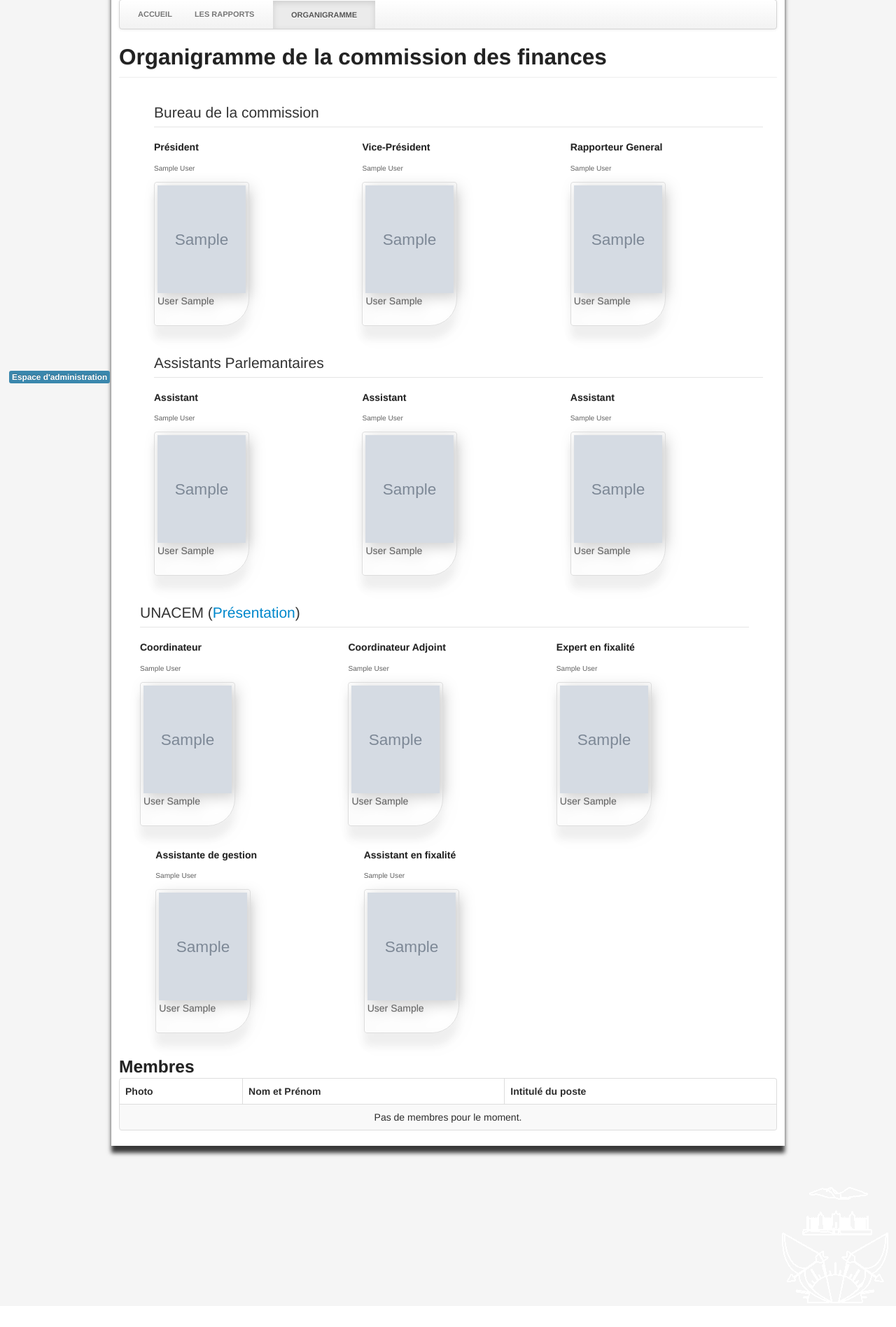
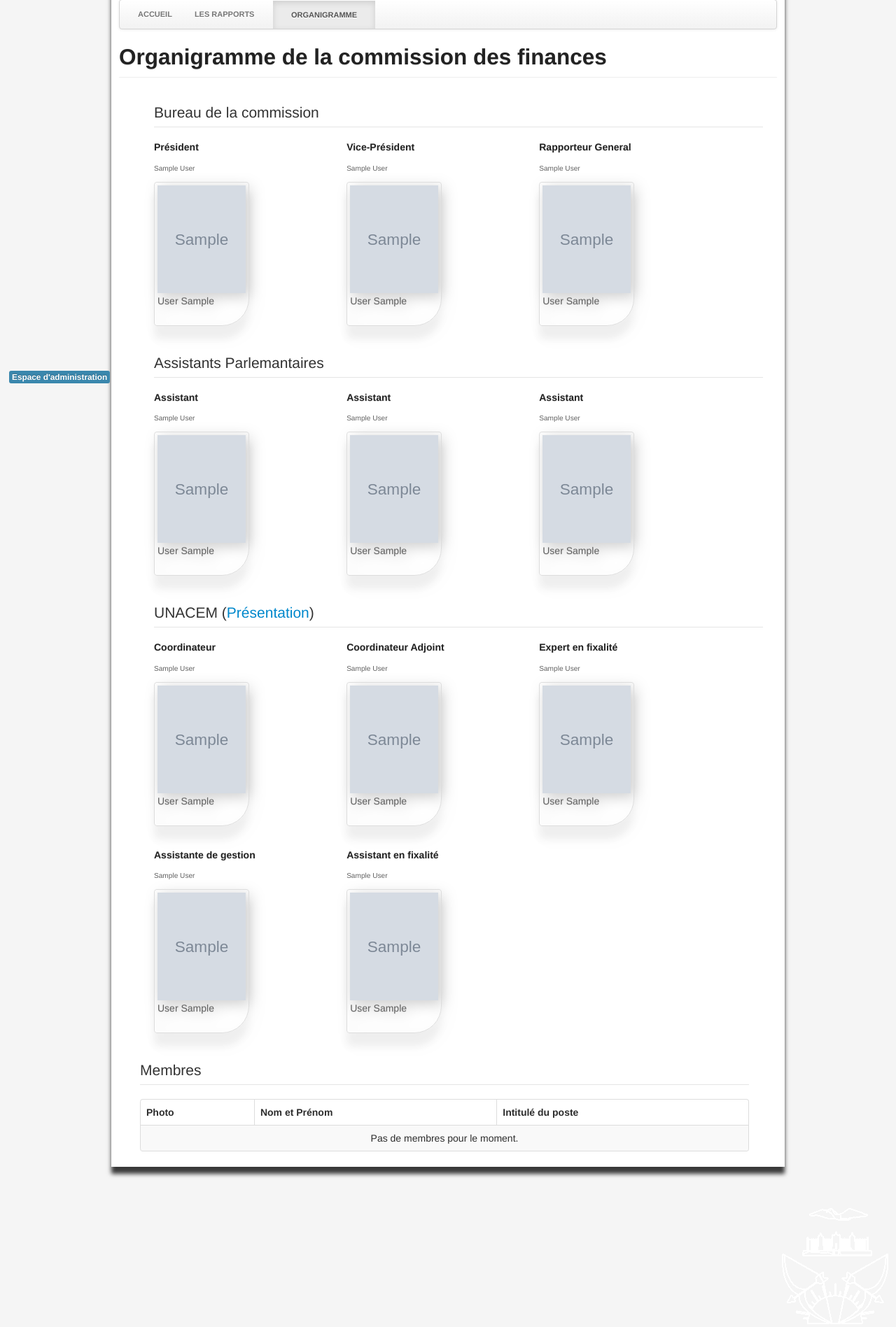
Before and after one commit to yeleman/ancf, a Django app: page /organization_chart in a window 1280 px wide. Shown: the part 237-2134 px from the top of the page at 70% size. Before the commit the page ends 1892 px from the top, so only its background shows below. Run offline with Django 3.2, Linux system fonts and the light colour scheme; data comes from the database, SQL or seed files in the repository; tables that the repository leaves empty hold one stand-in row (values such as "Sample post"); grey boxes marked "Sample" are stand-in pictures; parts of the project's set-up code (start-up, migrations or seed data) failed here and were passed over; some libraries are stand-ins or nearby versions.

Commit message:
Amélioration et correction de l'affichage avec IE

```diff
--- a/anm_site/anm/templates/organization_chart.html
+++ b/anm_site/anm/templates/organization_chart.html
@@ -55,7 +55,6 @@
                                 </div>
                             {% endif %}
                             </div>
-                        </div>
                     </fieldset>
                 </div>
             </div>
@@ -93,11 +92,12 @@
                                     <a href="{{org.assistant_fix.url_display}}"  class="thumbnail"><img src="{% if org.assistant_fix.image %}{{org.assistant_fix.image.url}}{% else %} {{STATIC_URL }}css/images/avatar.png {% endif %}"><h4><small>{{org.assistant_fix}}</small></h4></a>
                                 </div>
                             {% endif %}
-                        </div>
                     </fieldset>
                     </div>
                 </div>
-        <h3>Membres</h3>
+            </div>
+            <div class="span9">
+                    <fieldset><legend>Membres</legend>
                         <table class="table table-bordered table-striped">
                             <thead>
                                 <tr>
@@ -120,7 +120,8 @@
                                 {%endif%}
                             </tbody>
                         </table>
-
+                    </fieldset>
+            </div>
     {% else%}
         <p>Pas d'organigramme pour le moment.</p></td>
     {%endif%}
--- a/anm_site/media/css/ancf_style.css
+++ b/anm_site/media/css/ancf_style.css
@@ -85,6 +85,10 @@ body {
     filter: drop-shadow(5px 5px 10px #ccc);
 }
 
+.row-fluid [class*="span"] {
+    margin-left: 0%;
+}
+
 #id_email {margin-bottom: 7px;}
 
 h2, h3, h4, h5, .carousel-caption .lead {
```
Also changed, not shown: anm_site/media/css/ancf_ie7.css (+14 -0 lines). Lines whose indentation alone changed are shown as unchanged.
